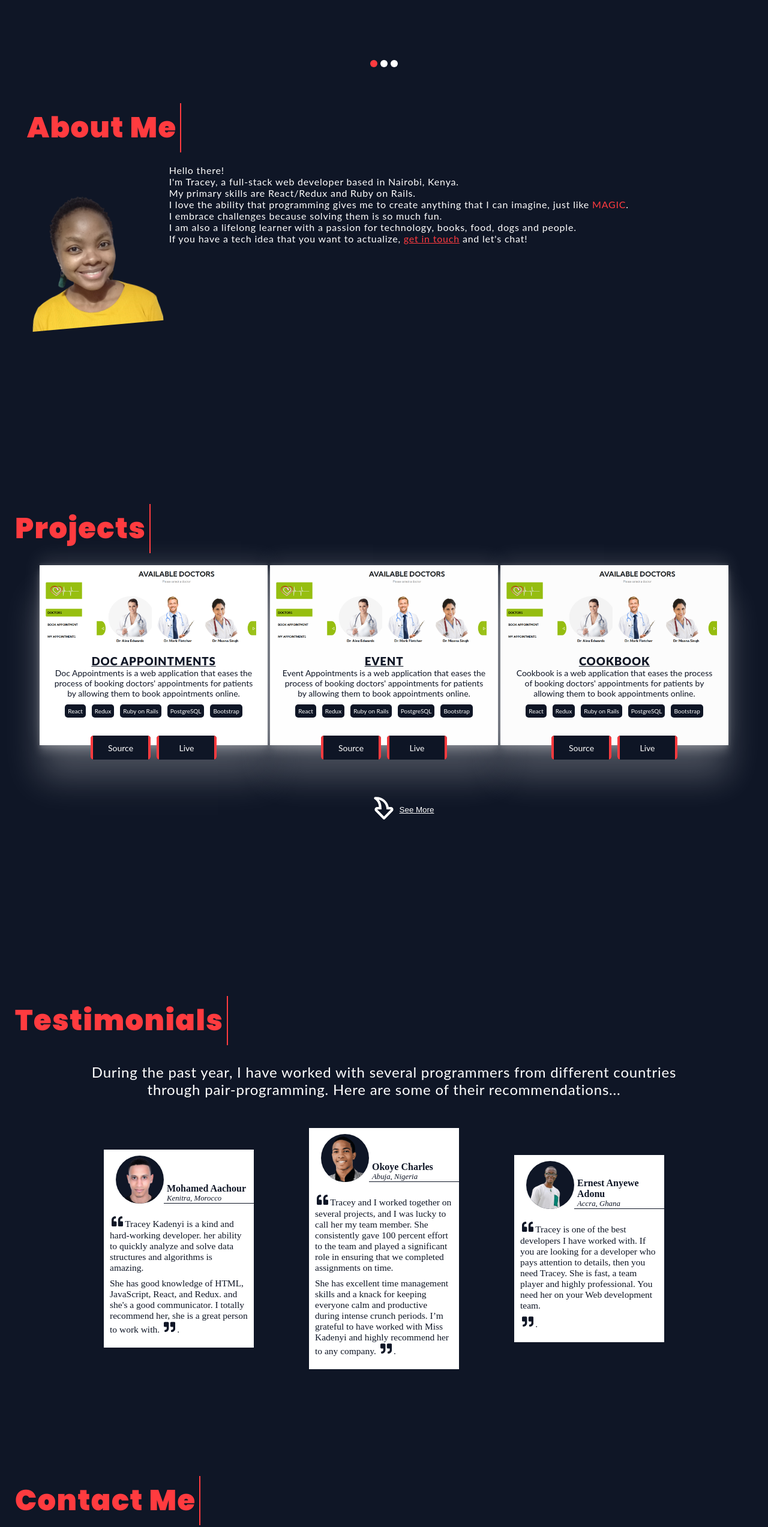
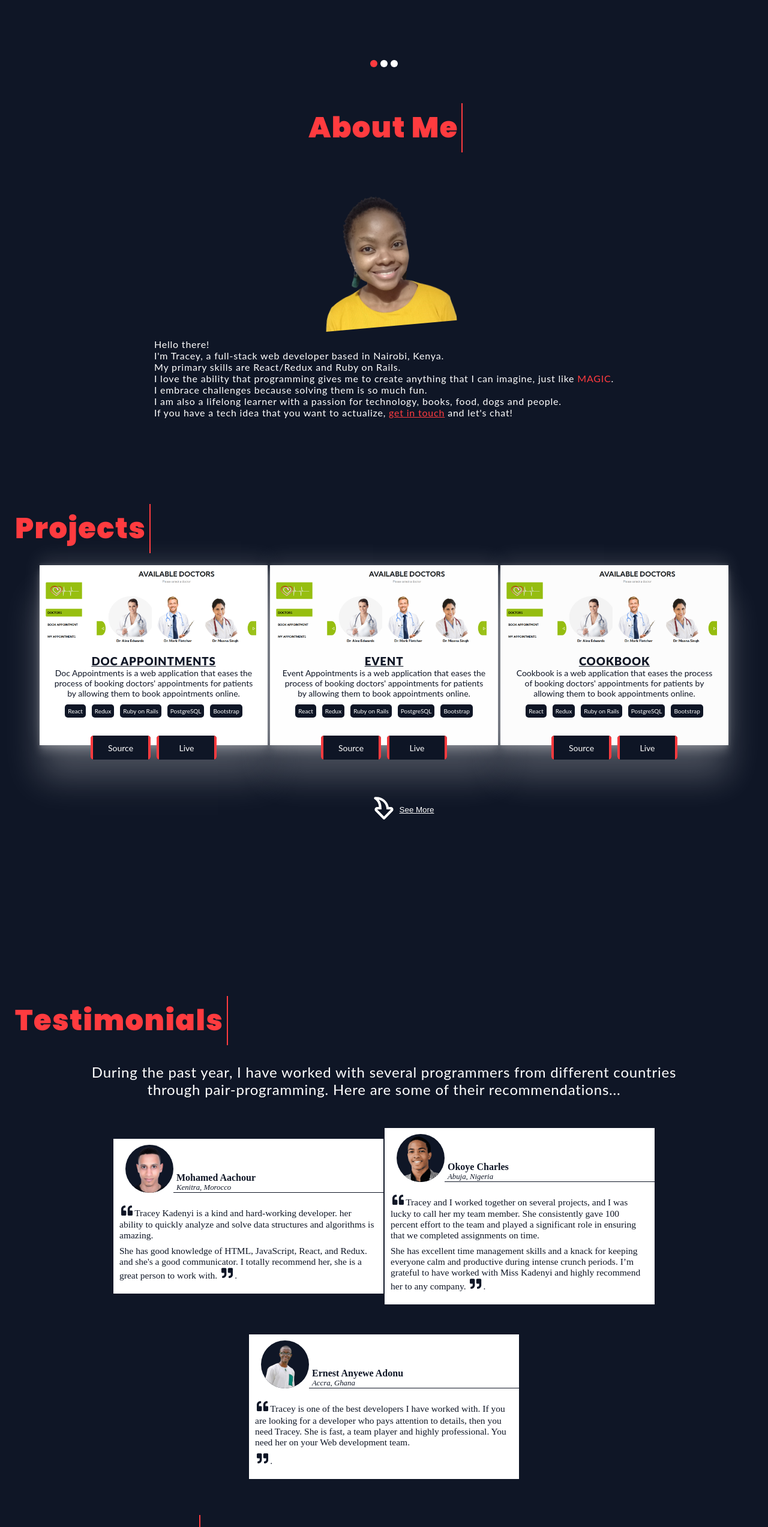
Before and after one commit to trace-kadenyi/portfolio_website, a React (Create React App) app: page / in a window 1280 px wide. Shown: the part 800-3345 px from the top of the page at 60% size. Built offline with nearby package versions, Linux system fonts and the light colour scheme; the HTML template or start-up script is replaced by a standard one.

Commit message:
Restyle the section to introduce tabs

```diff
--- a/src/Components/Testimonials/testimonials.css
+++ b/src/Components/Testimonials/testimonials.css
@@ -23,10 +23,9 @@
 }
 
 .testimonials_container {
-  width: 80vw;
   display: flex;
   flex-wrap: wrap;
-  justify-content: space-around;
+  justify-content: center;
   align-items: center;
   margin: 50px auto 0;
   gap: 50px 2px;
@@ -35,9 +34,16 @@
 .testimonials_card {
   position: relative;
   background: #fff;
-  width: 250px;
+  max-width: 450px;
   display: flex;
   flex-direction: column-reverse;
+}
+
+.active_content {
+  display: flex;
+  flex-direction: column;
+  justify-content: center;
+  align-items: center;
 }
 
 .testimonials_img {
@@ -61,6 +67,7 @@
 
 .testimonials_text {
   font-size: 15.5px;
+  color: #0f1626;
 }
 
 .quote {
@@ -78,6 +85,7 @@
 
 .testimonials_name {
   font-weight: 600;
+  color: #0f1626;
 }
 
 .origin {
@@ -103,3 +111,9 @@
   font-size: 1.5rem;
   font-family: "Lato", sans-serif;
 }
+
+@media screen and (max-width: 550px) {
+  .testimonials_card {
+    max-width: 350px;
+  }
+}
```
